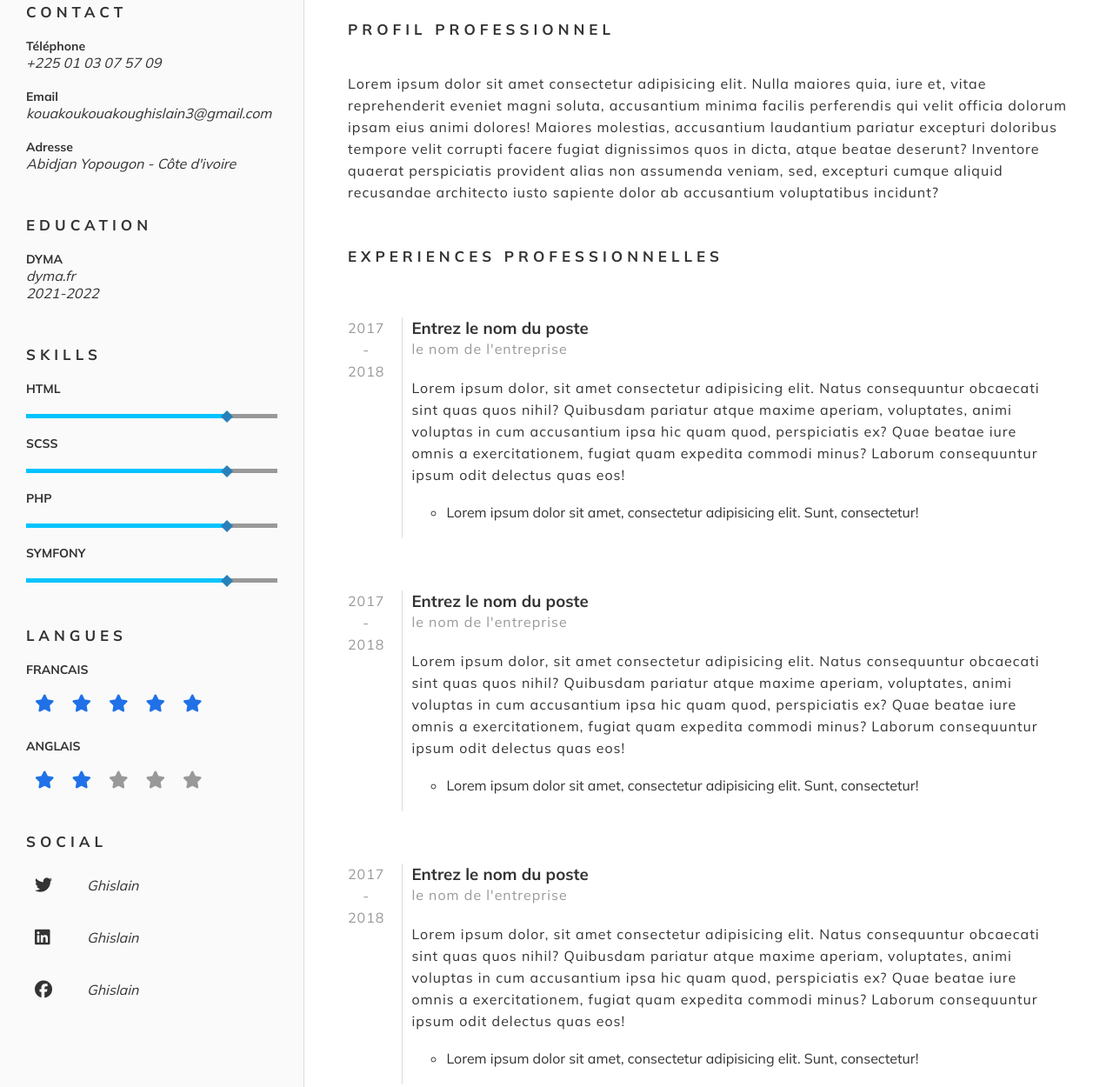
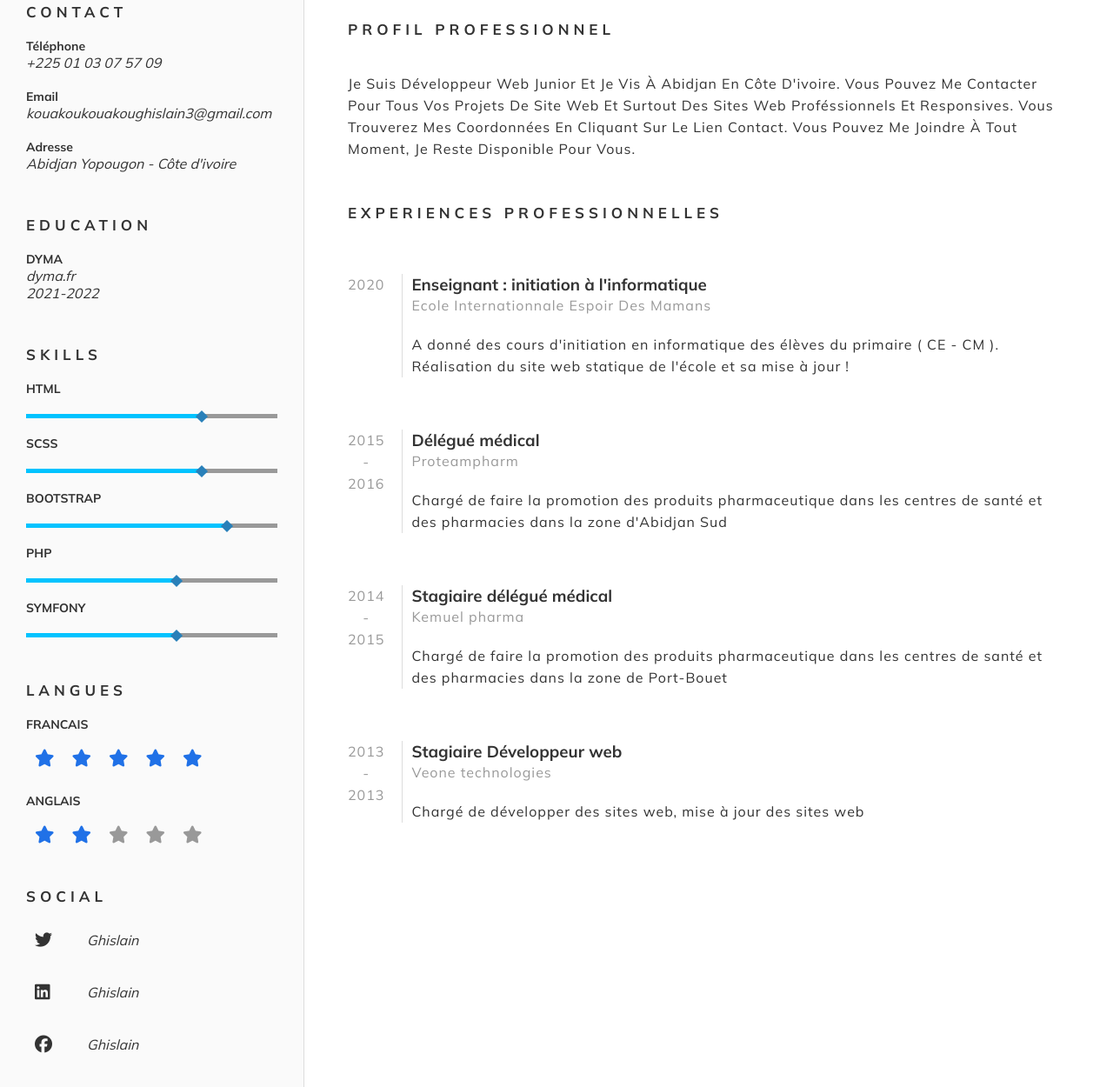
Before and after one commit to ghislain1989/moncv, a website: page index.html in a window 1280 px wide. Shown: the part 390-1640 px from the top of the page at 87% size. Drawn offline with Linux system fonts and the light colour scheme.

Commit message:
changement de plusieurs éléments sur la pade

```diff
--- a/index.html
+++ b/index.html
@@ -44,23 +44,28 @@
                 <h2 class="title-small">SKILLS</h2>
                 <h3>HTML</h3>
                 <div class="bar-skill">
-                    <div class="bar-skill-progress"></div>
-                    <div class="bar-skill-dot"></div>
+                    <div class="bar-skill-progress html"></div>
+                    <div class="bar-skill-dot html"></div>
                 </div>
                 <h3>SCSS</h3>
                 <div class="bar-skill">
-                    <div class="bar-skill-progress"></div>
-                    <div class="bar-skill-dot"></div>
+                    <div class="bar-skill-progress scss"></div>
+                    <div class="bar-skill-dot scss"></div>
+                </div>
+                <h3>BOOTSTRAP</h3>
+                <div class="bar-skill">
+                    <div class="bar-skill-progress boot"></div>
+                    <div class="bar-skill-dot boot"></div>
                 </div>
                 <h3>PHP</h3>
                 <div class="bar-skill">
-                    <div class="bar-skill-progress"></div>
-                    <div class="bar-skill-dot"></div>
+                    <div class="bar-skill-progress php"></div>
+                    <div class="bar-skill-dot php"></div>
                 </div>
                 <h3>SYMFONY</h3>
                 <div class="bar-skill">
-                    <div class="bar-skill-progress"></div>
-                    <div class="bar-skill-dot"></div>
+                    <div class="bar-skill-progress sym"></div>
+                    <div class="bar-skill-dot sym"></div>
                 </div>
             </div>
             <div class="block">
@@ -101,69 +106,87 @@
         <main>
             <h2 class="title-small">PROFIL PROFESSIONNEL</h2>
             <p class="mb-5">
-                Lorem ipsum dolor sit amet consectetur adipisicing elit. Nulla maiores quia, iure et, vitae reprehenderit eveniet magni soluta, accusantium minima facilis perferendis qui velit officia dolorum ipsam eius animi dolores! Maiores molestias, accusantium laudantium
-                pariatur excepturi doloribus tempore velit corrupti facere fugiat dignissimos quos in dicta, atque beatae deserunt? Inventore quaerat perspiciatis provident alias non assumenda veniam, sed, excepturi cumque aliquid recusandae architecto
-                iusto sapiente dolor ab accusantium voluptatibus incidunt?
+                Je Suis Développeur Web Junior Et Je Vis À Abidjan En Côte D'ivoire. Vous Pouvez Me Contacter Pour Tous Vos Projets De Site Web Et Surtout Des Sites Web Proféssionnels Et Responsives. Vous Trouverez Mes Coordonnées En Cliquant Sur Le Lien Contact. Vous
+                Pouvez Me Joindre À Tout Moment, Je Reste Disponible Pour Vous.
             </p>
             <h2 class="title-small">EXPERIENCES PROFESSIONNELLES</h2>
             <div class="experience">
                 <div class="timeline">
                     <p>
-                        2017 <br /> - <br /> 2018
+                        2020 <br />
+                        <br />
                     </p>
                 </div>
                 <div class="content">
-                    <h3>Entrez le nom du poste</h3>
-                    <p class="text-hint mb-2">le nom de l'entreprise</p>
+                    <h3>Enseignant : initiation à l'informatique</h3>
+                    <p class="text-hint mb-2">
+                        Ecole Internationnale Espoir Des Mamans
+                    </p>
                     <p>
-                        Lorem ipsum dolor, sit amet consectetur adipisicing elit. Natus consequuntur obcaecati sint quas quos nihil? Quibusdam pariatur atque maxime aperiam, voluptates, animi voluptas in cum accusantium ipsa hic quam quod, perspiciatis ex? Quae beatae iure omnis
-                        a exercitationem, fugiat quam expedita commodi minus? Laborum consequuntur ipsum odit delectus quas eos!
+                        A donné des cours d'initiation en informatique des élèves du primaire ( CE - CM ). Réalisation du site web statique de l'école et sa mise à jour !
                     </p>
-                    <ul>
+                    <!-- <ul>
                         <li>
                             Lorem ipsum dolor sit amet, consectetur adipisicing elit. Sunt, consectetur!
                         </li>
-                    </ul>
+                    </ul> -->
                 </div>
             </div>
             <div class="experience">
                 <div class="timeline">
                     <p>
-                        2017 <br /> - <br /> 2018
+                        2015 <br /> - <br /> 2016
                     </p>
                 </div>
                 <div class="content">
-                    <h3>Entrez le nom du poste</h3>
-                    <p class="text-hint mb-2">le nom de l'entreprise</p>
+                    <h3>Délégué médical</h3>
+                    <p class="text-hint mb-2">Proteampharm</p>
                     <p>
-                        Lorem ipsum dolor, sit amet consectetur adipisicing elit. Natus consequuntur obcaecati sint quas quos nihil? Quibusdam pariatur atque maxime aperiam, voluptates, animi voluptas in cum accusantium ipsa hic quam quod, perspiciatis ex? Quae beatae iure omnis
-                        a exercitationem, fugiat quam expedita commodi minus? Laborum consequuntur ipsum odit delectus quas eos!
+                        Chargé de faire la promotion des produits pharmaceutique dans les centres de santé et des pharmacies dans la zone d'Abidjan Sud
                     </p>
-                    <ul>
+                    <!-- <ul>
                         <li>
                             Lorem ipsum dolor sit amet, consectetur adipisicing elit. Sunt, consectetur!
                         </li>
-                    </ul>
+                    </ul> -->
                 </div>
             </div>
             <div class="experience">
                 <div class="timeline">
                     <p>
-                        2017 <br /> - <br /> 2018
+                        2014 <br /> - <br /> 2015
                     </p>
                 </div>
                 <div class="content">
-                    <h3>Entrez le nom du poste</h3>
-                    <p class="text-hint mb-2">le nom de l'entreprise</p>
+                    <h3>Stagiaire délégué médical</h3>
+                    <p class="text-hint mb-2">Kemuel pharma</p>
                     <p>
-                        Lorem ipsum dolor, sit amet consectetur adipisicing elit. Natus consequuntur obcaecati sint quas quos nihil? Quibusdam pariatur atque maxime aperiam, voluptates, animi voluptas in cum accusantium ipsa hic quam quod, perspiciatis ex? Quae beatae iure omnis
-                        a exercitationem, fugiat quam expedita commodi minus? Laborum consequuntur ipsum odit delectus quas eos!
+                        Chargé de faire la promotion des produits pharmaceutique dans les centres de santé et des pharmacies dans la zone de Port-Bouet
                     </p>
-                    <ul>
+
+                    <!-- <ul>
                         <li>
                             Lorem ipsum dolor sit amet, consectetur adipisicing elit. Sunt, consectetur!
                         </li>
-                    </ul>
+                    </ul> -->
+                </div>
+            </div>
+            <div class="experience">
+                <div class="timeline">
+                    <p>
+                        2013 <br /> - <br /> 2013
+                    </p>
+                </div>
+                <div class="content">
+                    <h3>Stagiaire Développeur web</h3>
+                    <p class="text-hint mb-2">Veone technologies</p>
+                    <p>Chargé de développer des sites web, mise à jour des sites web</p>
+
+                    <!-- <ul>
+                        <li>
+                            Lorem ipsum dolor sit amet, consectetur adipisicing elit. Sunt, consectetur!
+                        </li>
+                    </ul> -->
                 </div>
             </div>
         </main>
--- a/scss/style.scss
+++ b/scss/style.scss
@@ -80,7 +80,24 @@ aside {
             height: 5px;
             background: var(--hint);
             position: relative;
-            .bar-skill-progress {
+            .bar-skill-progress.html {
+                position: absolute;
+                top: 0;
+                left: 0;
+                height: 5px;
+                background: var(--light);
+                width: 70%;
+            }
+            .bar-skill-dot.html {
+                position: absolute;
+                height: 10px;
+                width: 10px;
+                background: var(--dark);
+                left: calc(70% - 5px);
+                top: -2.5px;
+                transform: rotate(45deg);
+            }
+            .bar-skill-progress.boot {
                 position: absolute;
                 top: 0;
                 left: 0;
@@ -88,12 +105,63 @@ aside {
                 background: var(--light);
                 width: 80%;
             }
+            .bar-skill-dot.boot {
+                position: absolute;
+                height: 10px;
+                width: 10px;
+                background: var(--dark);
+                left: calc(80% - 5px);
+                top: -2.5px;
+                transform: rotate(45deg);
+            }
+            .bar-skill-progress.scss {
+                position: absolute;
+                top: 0;
+                left: 0;
+                height: 5px;
+                background: var(--light);
+                width: 70%;
+            }
+            .bar-skill-dot.scss {
+                position: absolute;
+                height: 10px;
+                width: 10px;
+                background: var(--dark);
+                left: calc(70% - 5px);
+                top: -2.5px;
+                transform: rotate(45deg);
+            }
+            .bar-skill-progress.php {
+                position: absolute;
+                top: 0;
+                left: 0;
+                height: 5px;
+                background: var(--light);
+                width: 60%;
+            }
             .bar-skill-dot {
                 position: absolute;
                 height: 10px;
                 width: 10px;
                 background: var(--dark);
-                left: calc(80% - 5px);
+                left: calc(60% - 5px);
+                top: -2.5px;
+                transform: rotate(45deg);
+            }
+            .bar-skill-progress.sym {
+                position: absolute;
+                top: 0;
+                left: 0;
+                height: 5px;
+                background: var(--light);
+                width: 60%;
+            }
+            .bar-skill-dot.sym {
+                position: absolute;
+                height: 10px;
+                width: 10px;
+                background: var(--dark);
+                left: calc(60% - 5px);
                 top: -2.5px;
                 transform: rotate(45deg);
             }
```
Also changed, not shown: css/style.css.
